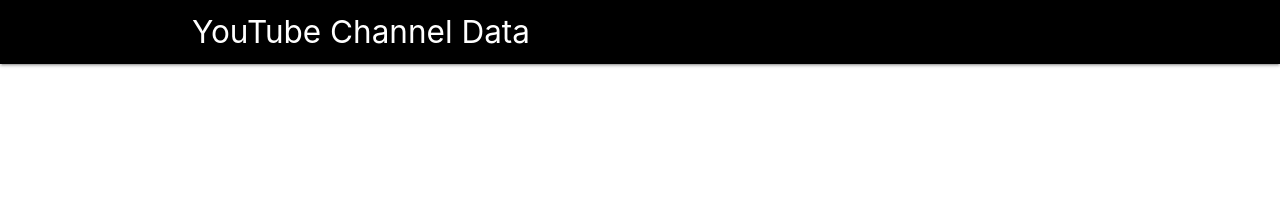
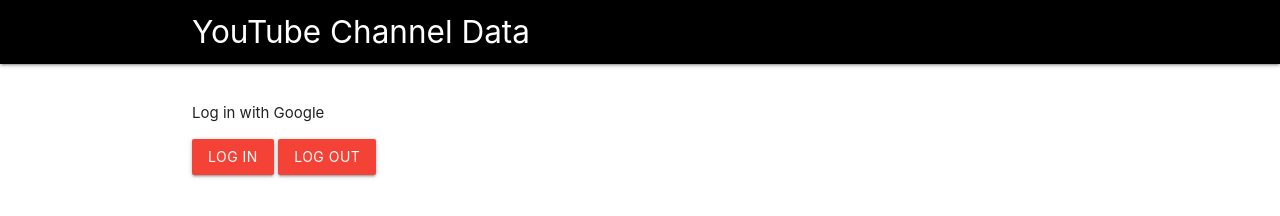
Before and after one commit to webQbe/js_youtube_api, a plain HTML site: page index.html in a window 1280 px wide. Drawn offline with nearby package versions, Linux system fonts and the light colour scheme.

Commit message:
Created Log In & Log Out buttons

```diff
--- a/index.html
+++ b/index.html
@@ -18,6 +18,14 @@
             </div>
         </div>
      </nav>
+     <br>
+     <section>
+        <div class="container">
+            <p>Log in with Google</p>
+            <button class="btn red" id="authorize-button">Log In</button>
+            <button class="btn red" id="signout-button">Log Out</button>
+        </div>
+     </section>
 
 
     <!-- Compiled and minified JavaScript -->
```
